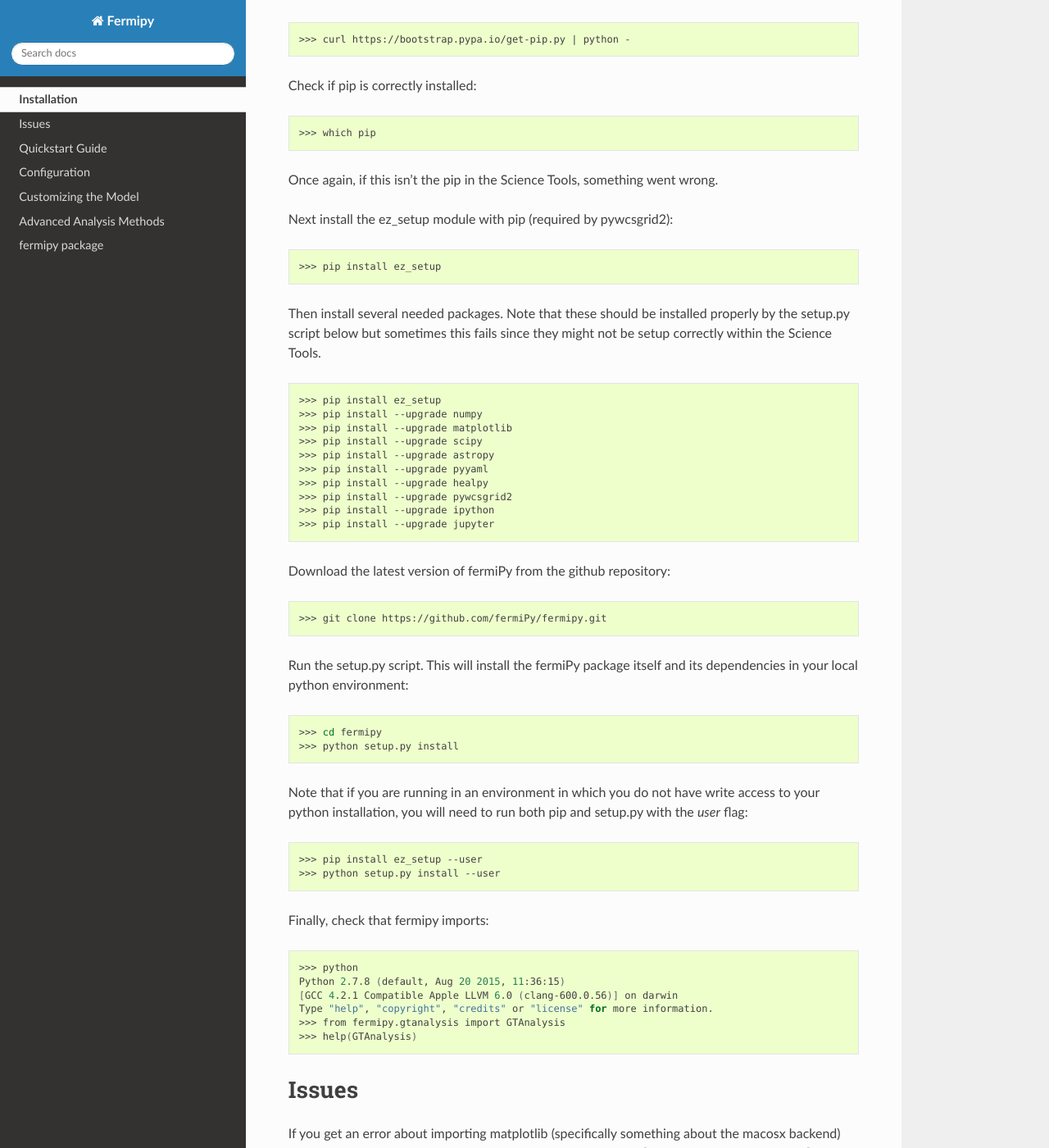
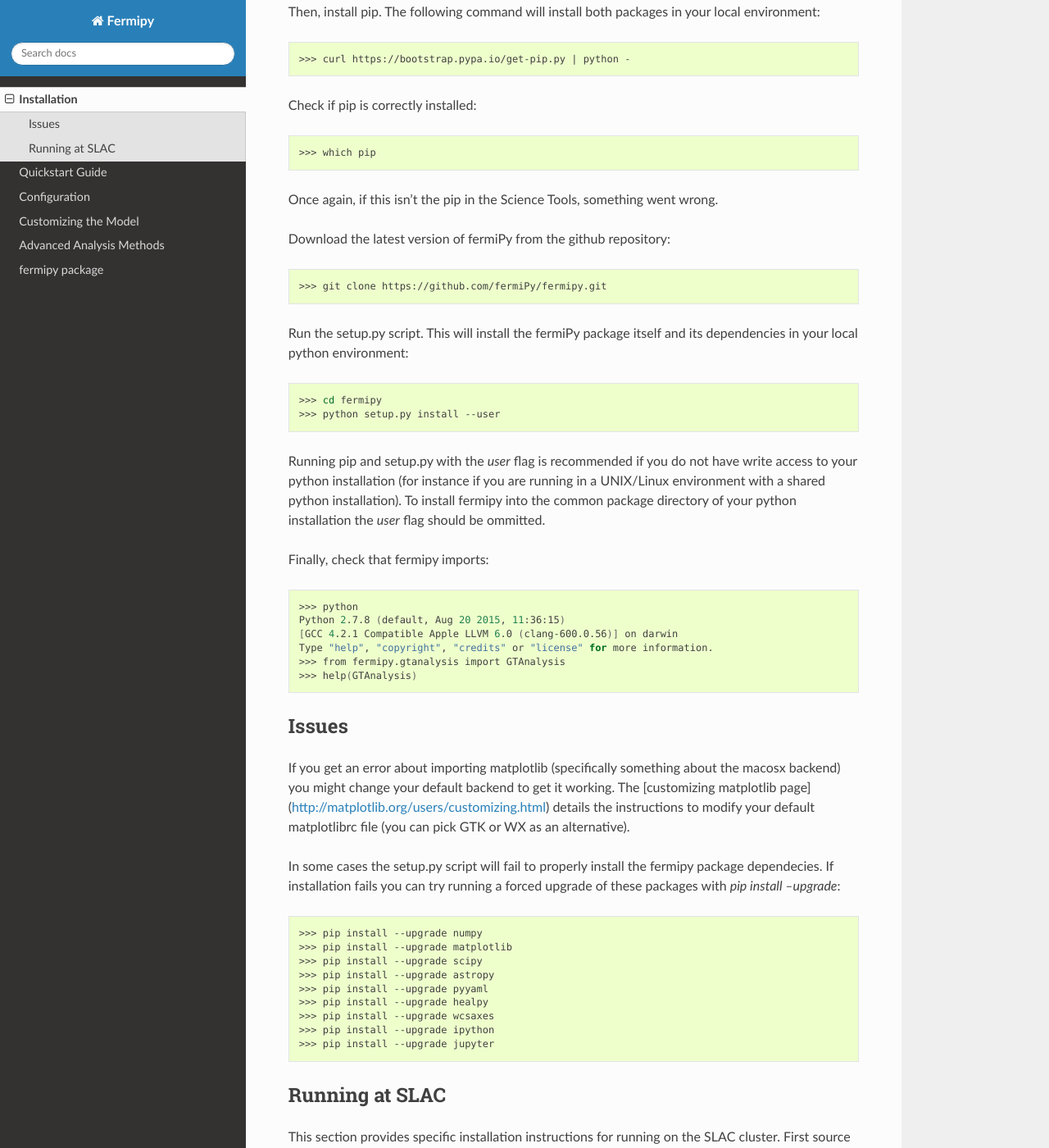
Before and after one commit to fermiPy/fermipy, a Sphinx documentation site: the page built from docs/install.rst, in a window 1280 px wide and 1400 px high, scrolled down 637 px. Shown: the whole window at 82% size. Built offline with Sphinx 7.4.7 and the Read the Docs theme 2.0.0, drawn with Linux system fonts in a browser that asks for light colours; the version number could not be read and is left out; some of the changed text lies outside the part shown.

Commit message:
Update installation instructions.

```diff
--- a/docs/conf.py
+++ b/docs/conf.py
@@ -29,7 +29,7 @@
                 'GtApp','pywcsgrid2','astropy',
                 'astropy.coordinates',
                 'astropy.io','astropy.wcs','astropy.io.fits',
-                'numpy','healpy',
+                'numpy','healpy','wcsaxes',
                 'scipy','scipy.special','scipy.interpolate','scipy.optimize',
                 'matplotlib','matplotlib.pyplot','matplotlib.gridspec',
                 'matplotlib.axes','matplotlib.cbook','matplotlib.colors']
--- a/docs/install.rst
+++ b/docs/install.rst
@@ -10,7 +10,9 @@
 These instructions assume that you already have a local installation
 of the Fermi STs.  Instructions for downloading and installing the STs
 are provided through the `FSSC
-<http://fermi.gsfc.nasa.gov/ssc/data/analysis/software/>`_.
+<http://fermi.gsfc.nasa.gov/ssc/data/analysis/software/>`_.  If you
+are running at SLAC you can follow the instructions under `Running at
+SLAC`_.
 
 Before starting the installation process, you will need to determine
 whether you have setuptools and pip installed in your local python
@@ -44,28 +46,6 @@
 Once again, if this isn't the pip in the Science Tools, something went
 wrong.
 
-Next install the ez_setup module with pip (required by pywcsgrid2):
-
-.. code-block:: bash
-
-   >>> pip install ez_setup
-
-Then install several needed packages.  Note that these should be
-installed properly by the setup.py script below but sometimes this
-fails since they might not be setup correctly within the Science Tools.
-
-.. code-block:: bash
-
-   >>> pip install ez_setup
-   >>> pip install --upgrade numpy
-   >>> pip install --upgrade matplotlib
-   >>> pip install --upgrade scipy
-   >>> pip install --upgrade astropy
-   >>> pip install --upgrade pyyaml
-   >>> pip install --upgrade healpy
-   >>> pip install --upgrade pywcsgrid2
-   >>> pip install --upgrade ipython
-   >>> pip install --upgrade jupyter
 
 Download the latest version of fermiPy from the github repository:
 
@@ -79,16 +59,13 @@
 .. code-block:: bash
 
    >>> cd fermipy
-   >>> python setup.py install
+   >>> python setup.py install --user
 
-Note that if you are running in an environment in which you do not have write
-access to your python installation, you will need to run both pip and
-setup.py with the *user* flag:
-
-.. code-block:: bash
-
-   >>> pip install ez_setup --user
-   >>> python setup.py install --user
+Running pip and setup.py with the *user* flag is recommended if you do not
+have write access to your python installation (for instance if you are
+running in a UNIX/Linux environment with a shared python
+installation).  To install fermipy into the common package directory
+of your python installation the *user* flag should be ommitted.
 
 Finally, check that fermipy imports:
 
@@ -102,7 +79,7 @@
    >>> help(GTAnalysis)
 
 Issues
-=======
+------
 
 If you get an error about importing matplotlib (specifically something
 about the macosx backend) you might change your default backend to get
@@ -110,3 +87,41 @@
 page](http://matplotlib.org/users/customizing.html) details the
 instructions to modify your default matplotlibrc file (you can pick
 GTK or WX as an alternative).
+
+In some cases the setup.py script will fail to properly install the
+fermipy package dependecies.  If installation fails you can try
+running a forced upgrade of these packages with `pip install --upgrade`:
+
+.. code-block:: bash
+
+   >>> pip install --upgrade numpy
+   >>> pip install --upgrade matplotlib
+   >>> pip install --upgrade scipy
+   >>> pip install --upgrade astropy
+   >>> pip install --upgrade pyyaml
+   >>> pip install --upgrade healpy
+   >>> pip install --upgrade wcsaxes
+   >>> pip install --upgrade ipython
+   >>> pip install --upgrade jupyter
+
+Running at SLAC
+---------------
+
+This section provides specific installation instructions for running
+on the SLAC cluster.  First source the `slacsetup.sh` script in the
+fermipy directory:
+
+.. code-block:: bash
+
+   >>> source slacsetup.sh
+
+This will setup your GLAST_EXT path and source the setup script for
+one of the pre-built ST installations (default is 10-01-01).
+
+Then install fermipy with the package setup script:
+
+.. code-block:: bash
+
+   >>> git clone https://github.com/fermiPy/fermipy.git
+   >>> cd fermipy
+   >>> python setup.py install --user
```
Also changed, not shown: 1 other file.
